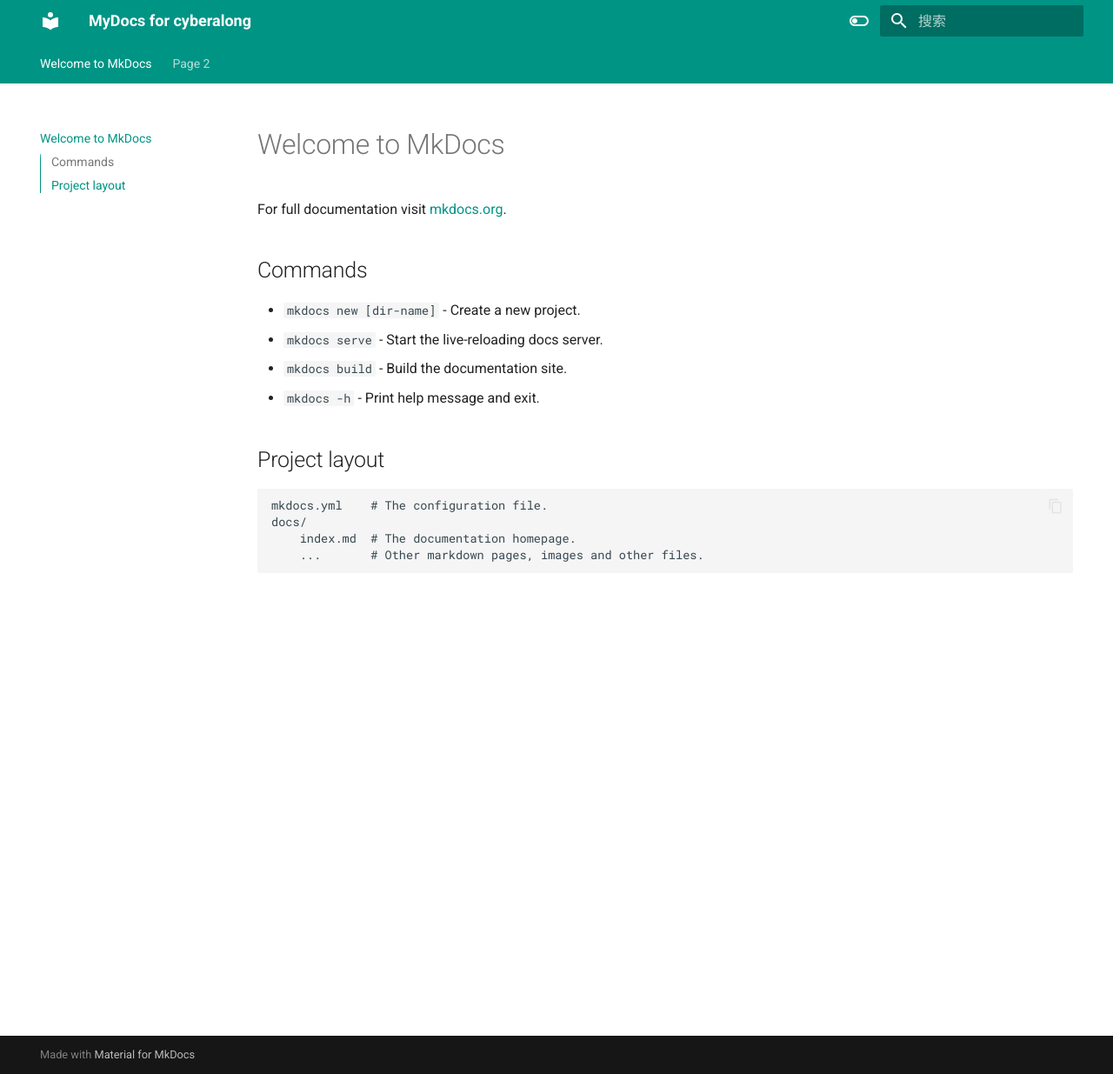
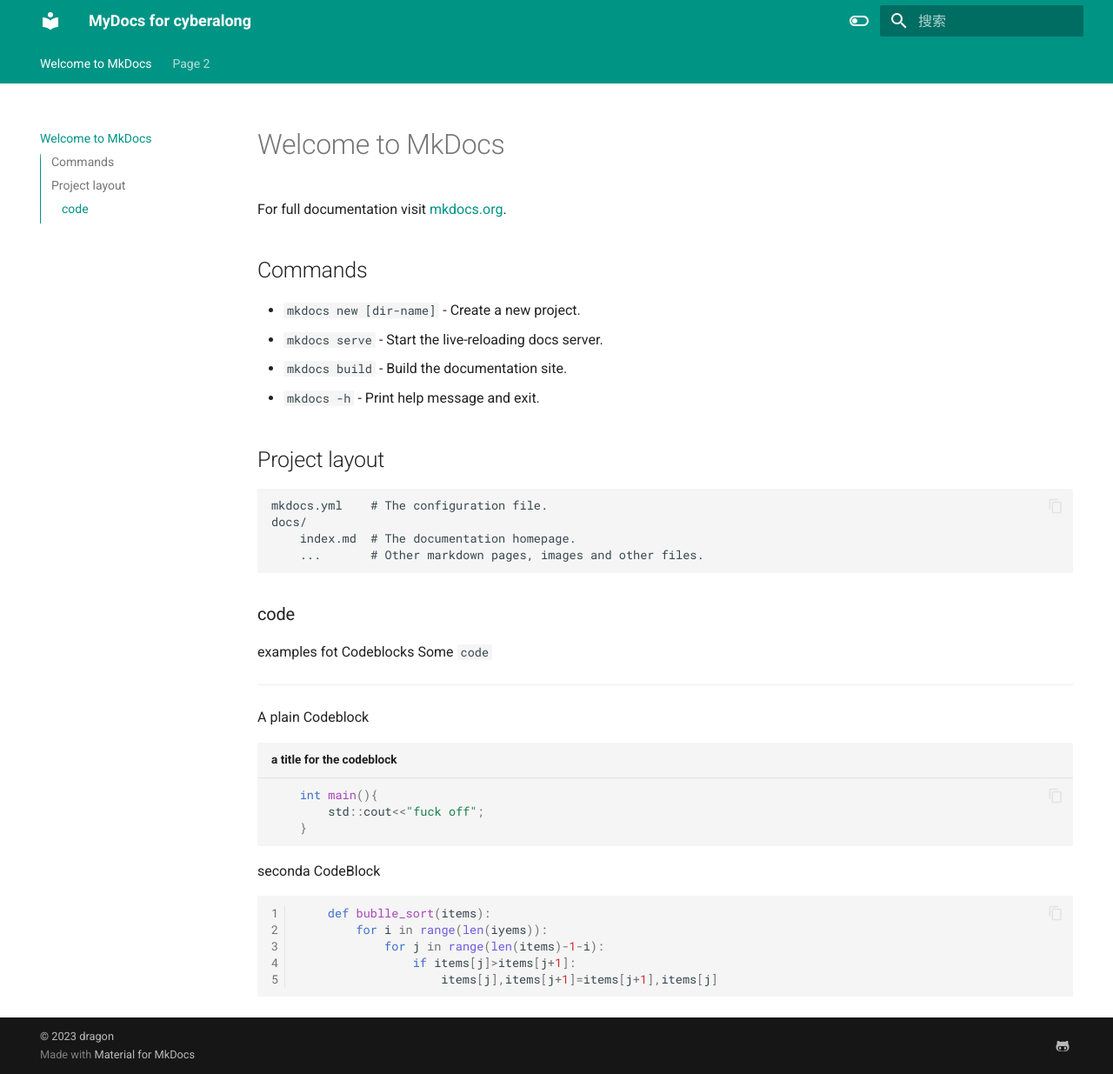
Before and after one commit to alongcyber/notetest, an MkDocs documentation site: the page built from docs/index.md, in a window 1280 px wide and 1235 px high. Shown: the whole window at 87% size. Built offline with MkDocs 1.6.1 and Material for MkDocs 9.7.7, drawn with Linux system fonts in a browser that asks for light colours.

````diff
--- a/docs/index.md
+++ b/docs/index.md
@@ -15,3 +15,23 @@
     docs/
         index.md  # The documentation homepage.
         ...       # Other markdown pages, images and other files.
+### code
+examples fot Codeblocks
+Some `code`
+----
+A plain Codeblock
+
+``` c title="a title for the codeblock"
+    int main(){
+        std::cout<<"fuck off";
+    }
+```
+
+seconda CodeBlock
+``` py linenums="1"
+    def bublle_sort(items):
+        for i in range(len(iyems)):
+            for j in range(len(items)-1-i):
+                if items[j]>items[j+1]:
+                    items[j],items[j+1]=items[j+1],items[j]
+```
--- a/mkdocs.yml
+++ b/mkdocs.yml
@@ -25,3 +25,32 @@
         name: Switch to light mode
       primary: teal
       accent: lime
+
+#代码高亮
+markdown_extensions:
+  - pymdownx.highlight:
+      anchor_linenums: true
+      # line_spans: __span
+      # pygments_lang_class: true
+  - pymdownx.inlinehilite
+  - pymdownx.snippets
+  - admonition
+  - pymdownx.arithmatex:
+      generic: true
+  - footnotes
+  - pymdownx.details
+  - pymdownx.mark:
+      smart_mark: true
+  - attr_list
+  - pymdownx.superfences
+#博客
+# plugins:
+#   - blog
+extra:
+  social:
+    - icon: fontawesome/brands/github-alt
+      link: https://github.com/dragonzhoulong
+    # - icon: fontawesome/brands/zhihu
+    #   link:
+copyright: |
+  &copy; 2023<a href="https://github.com/dragonzhoulong" target="_blank" rel="noopener"> dragon</a>
````
Also changed, not shown: docs/page1.md (+8 -0 lines), 1 other file.
